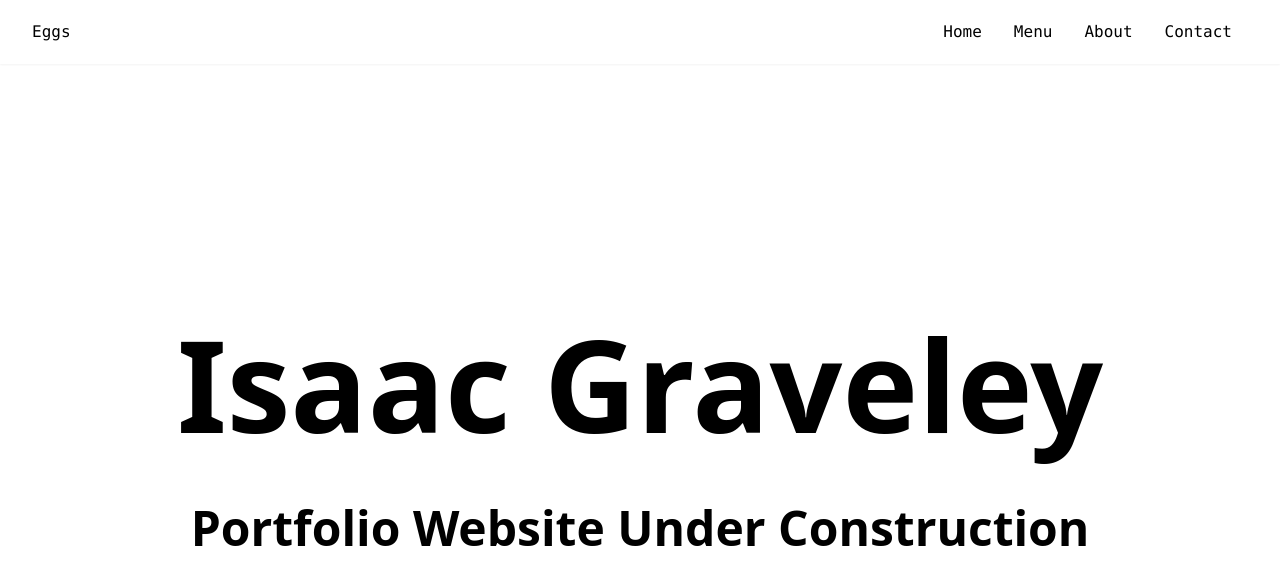
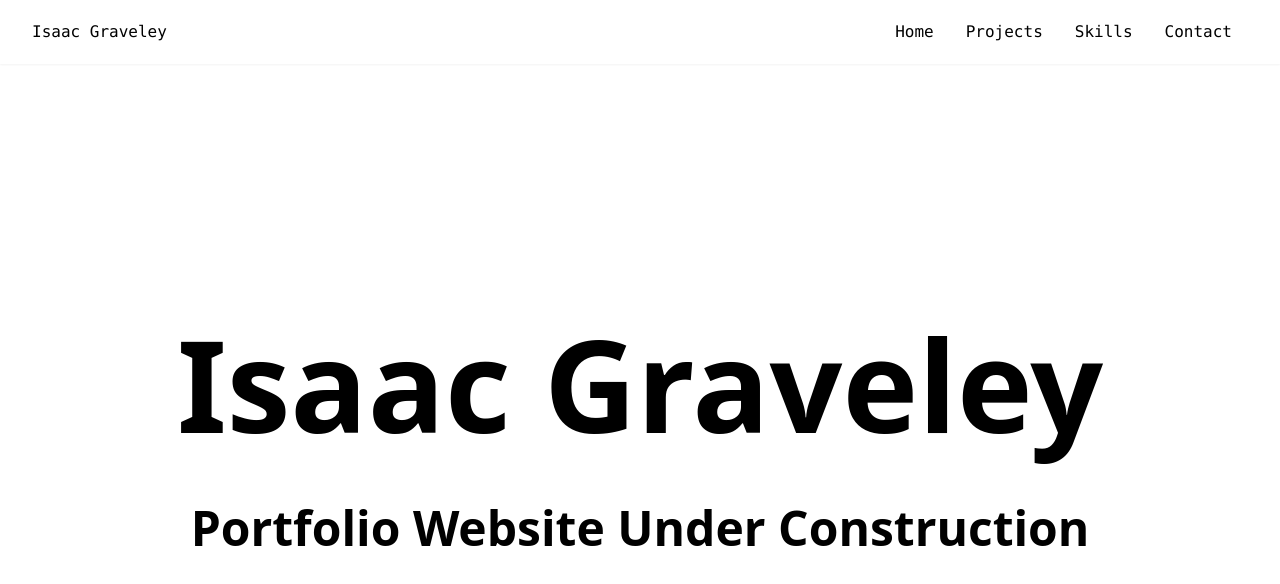
Before and after one commit to IsaacGraveley/portfolio, a React (Create React App) app: page /about in a window 1280 px wide. Shown: the top 584 px of the page. Built offline with nearby package versions, Linux system fonts and the light colour scheme.

Commit message:
updated nav and hero

```diff
--- a/src/components/Navbar.js
+++ b/src/components/Navbar.js
@@ -4,14 +4,14 @@ import { Link } from 'react-router-dom'
 const Navbar = ({toggle}) => {
   return (
     <nav className='flex justify-between items-center h-16 bg-white text-black relative shadow-sm font-mono' role="navigation">
-      <Link to="/" className='pl-8'>Eggs</Link>
+      <Link to="/" className='pl-8'>Isaac Graveley</Link>
       <div className="px-4 cursor-pointer md:hidden" onClick={toggle}>
       <svg className="w-6 h-6" fill="none" stroke="currentColor" viewBox="0 0 24 24" xmlns="http://www.w3.org/2000/svg"><path strokeLinecap="round" strokeLinejoin="round" strokeWidth={2} d="M4 6h16M4 12h16M4 18h16" /></svg>
       </div>
       <div class="pr-8 md:block hidden">
         <Link className="p-4" to="/">Home</Link>
-        <Link className="p-4" to="/menu">Menu</Link>
-        <Link className="p-4" to="/about">About</Link>
+        <Link className="p-4" to="/menu">Projects</Link>
+        <Link className="p-4" to="/about">Skills</Link>
         <Link className="p-4" to="/contact">Contact</Link>
       </div>
     </nav>
```
Also changed, not shown: 1 other file (tests, documents, lock files or other folders).
